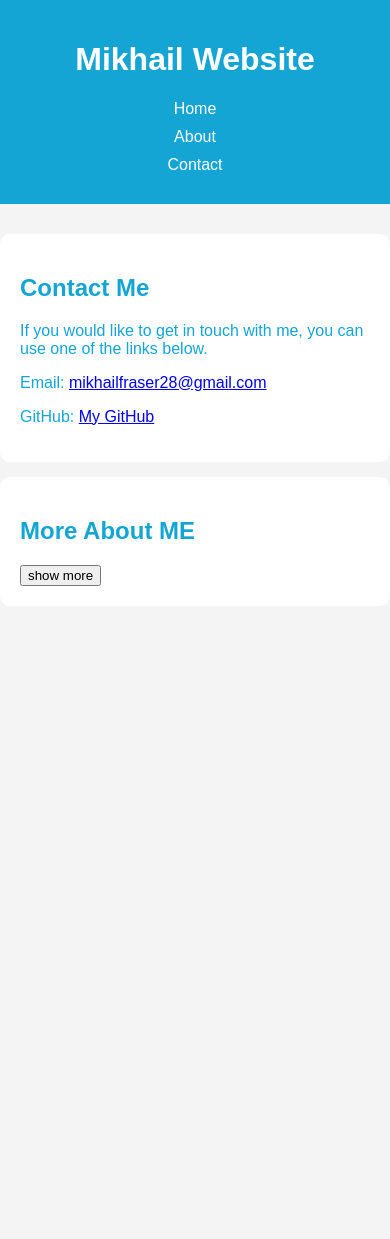
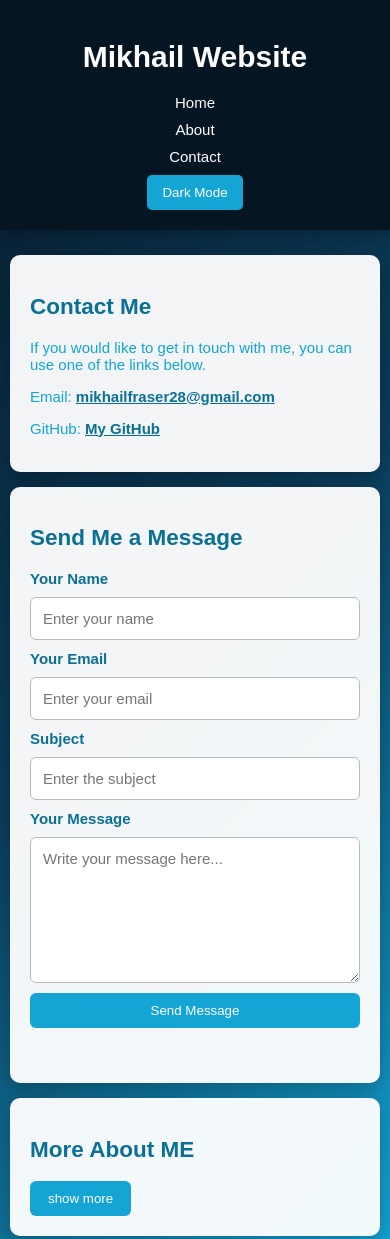
Before and after one commit to mikhailfraser28-pixel/Mikhail-Personal-Website, a plain HTML site: page contact.html in a window 390 px wide. Shown: the top 1239 px of the page. Before the commit the page ends 844 px from the top, so only its background shows below. Drawn offline with Linux system fonts and the light colour scheme.

Commit message:
some changes to website

```diff
--- a/contact.html
+++ b/contact.html
@@ -22,7 +22,7 @@
                 <li><a href="contact.html">Contact</a></li>
             </ul>
         </nav>
-
+<button id="themeButton">Dark Mode</button>
     </header>
 
 
@@ -56,6 +56,32 @@
         </section>
 
         <section>
+
+            <h2>Send Me a Message</h2>
+
+            <form id="contactForm" class="contact-form">
+
+        <label for="name">Your Name</label>
+        <input type="text" id="name" placeholder="Enter your name" required>
+
+        <label for="email">Your Email</label>
+        <input type="email" id="email" placeholder="Enter your email" required>
+
+        <label for="subject">Subject</label>
+        <input type="text" id="subject" placeholder="Enter the subject" required>
+
+        <label for="message">Your Message</label>
+        <textarea id="message" placeholder="Write your message here..." required></textarea>
+
+        <button type="submit">Send Message</button>
+
+        <p id="messageStatus"></p>
+
+    </form>
+
+       </section>
+
+        <section>
             <h2> More About ME</h2>
 
             <button id="toggleButton">show more</button>
--- a/css/style.css
+++ b/css/style.css
@@ -119,3 +119,173 @@ img{
     border-radius: 5px;
     cursor: pointer;
 }
+
+body {
+    background: linear-gradient(135deg, #071b2b, #0b3d5c, #14a5d5);
+    min-height: 100vh;
+}
+
+/* Main content */
+main {
+    padding: 20px;
+}
+
+/* Header */
+header {
+    background-color: #061522;
+    box-shadow: 0 4px 15px rgba(0, 0, 0, 0.3);
+}
+
+/* Navigation hover */
+nav a {
+    border-radius: 5px;
+    transition: 0.3s;
+}
+
+nav a:hover {
+    background-color: #14a5d5;
+    color: white;
+}
+
+/* Sections */
+section {
+    background-color: rgba(255, 255, 255, 0.95);
+    box-shadow: 0 5px 20px rgba(0, 0, 0, 0.25);
+    transition: 0.3s;
+}
+
+section:hover {
+    transform: translateY(-3px);
+}
+
+/* Headings */
+section h2 {
+    color: #0b6f96;
+}
+
+section h3 {
+    color: #14a5d5;
+}
+
+/* Table */
+table {
+    width: 100%;
+    border-collapse: collapse;
+    margin-top: 15px;
+}
+
+th,
+td {
+    border: 1px solid #ccc;
+    padding: 12px;
+    text-align: left;
+}
+
+th {
+    background-color: #14a5d5;
+    color: white;
+}
+
+tr:hover {
+    background-color: #e8f7fc;
+}
+
+/* Images */
+img {
+    box-shadow: 0 4px 12px rgba(0, 0, 0, 0.25);
+    transition: 0.3s;
+}
+
+img:hover {
+    transform: scale(1.02);
+}
+
+/* Buttons */
+button {
+    background-color: #14a5d5;
+    color: white;
+    border: none;
+    padding: 10px 18px;
+    border-radius: 6px;
+    cursor: pointer;
+    transition: 0.3s;
+}
+
+button:hover {
+    background-color: #0b6f96;
+    transform: translateY(-2px);
+}
+
+/* Links */
+section a {
+    color: #0b6f96;
+    font-weight: bold;
+}
+
+section a:hover {
+    color: #14a5d5;
+}
+
+/* ===== CONTACT FORM ===== */
+
+.contact-form {
+    display: flex;
+    flex-direction: column;
+    gap: 10px;
+}
+
+.contact-form label {
+    font-weight: bold;
+    color: #0b6f96;
+}
+
+.contact-form input,
+.contact-form textarea {
+    padding: 12px;
+    border: 1px solid #bbb;
+    border-radius: 6px;
+    font-family: Arial, sans-serif;
+    font-size: 15px;
+}
+
+.contact-form textarea {
+    min-height: 120px;
+    resize: vertical;
+}
+
+.contact-form input:focus,
+.contact-form textarea:focus {
+    outline: none;
+    border: 2px solid #14a5d5;
+}
+
+#messageStatus {
+    font-weight: bold;
+    margin-top: 10px;
+}
+
+/* ===== MOBILE Display ===== */
+
+@media (max-width: 768px) {
+
+    body {
+        font-size: 15px;
+    }
+
+    main {
+        padding: 10px;
+    }
+
+    section {
+        margin: 15px 0;
+    }
+
+    table {
+        font-size: 14px;
+    }
+
+    th,
+    td {
+        padding: 8px;
+    }
+}
--- a/javascript/script.js
+++ b/javascript/script.js
@@ -78,3 +78,22 @@ if (topButton) {
 
     });
 }
+
+// Contact form
+const contactForm = document.getElementById("contactForm");
+const messageStatus = document.getElementById("messageStatus");
+
+if (contactForm) {
+
+    contactForm.addEventListener("submit", function(event) {
+
+        event.preventDefault();
+
+        messageStatus.textContent = "Message sent successfully!";
+        messageStatus.style.color = "green";
+
+        contactForm.reset();
+
+    });
+
+}
```
Also changed, not shown: about.html (+1 -1 lines), index.html (+1 -1 lines).
